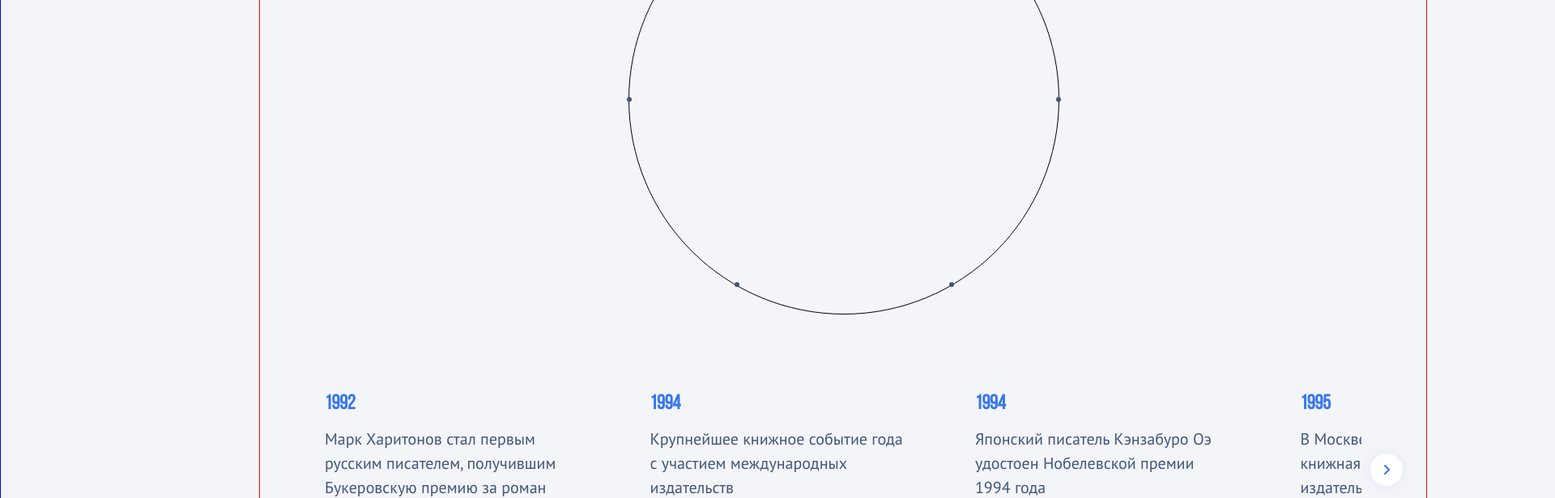
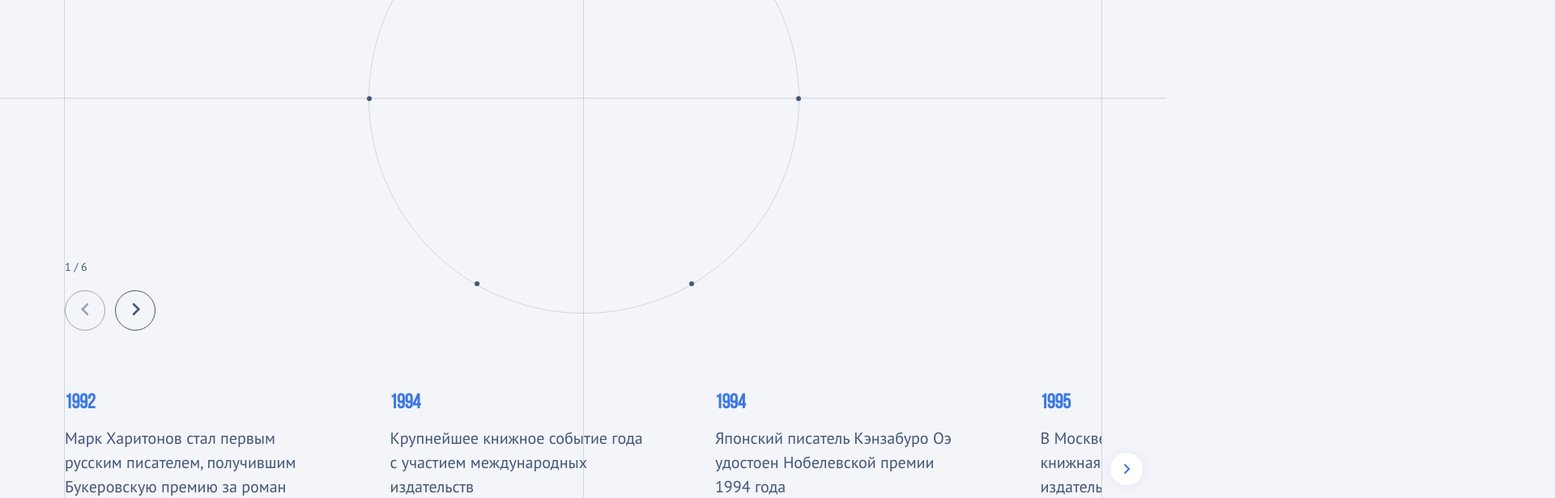
Before and after one commit to Stepan-Suprunov/Only_test, a React app: page / in a window 1280 px wide. Shown: the part 360-976 px from the top of the page at 81% size, 1920 px wide, since content can reach past the window. Built offline with nearby package versions, Linux system fonts and the light colour scheme.

Commit message:
InfoBlock stylization

```diff
--- /dev/null
+++ b/src/components/circle/circle-buttons/index.tsx
@@ -0,0 +1,32 @@
+import { CircleButtonsPropsType } from './type';
+import styles from './style.module.scss'
+
+export function CircleButtons({ onNext, onPrev, currentIndex, totalCount }: CircleButtonsPropsType) {
+    return (
+        <div className={styles.buttonsContainer}>
+            <div className={styles.counter}>
+                {currentIndex + 1} / {totalCount}
+            </div>
+            <div className={styles.buttonsWrapper}>
+                <button
+                    onClick={onPrev}
+                    className={`${styles.button} ${currentIndex === 0 ? styles.nonActive : ''}`}
+                    aria-label='Previous point'
+                >
+                    <svg width="25" height="25" viewBox="0 0 20 20" fill="none">
+                        <path d="M12 5L7 10L12 15" stroke="#42567A" strokeWidth="2" strokeLinecap="round"/>
+                    </svg>
+                </button>
+                <button
+                    onClick={onNext}
+                    className={`${styles.button} ${currentIndex === totalCount - 1 ? styles.nonActive : ''}`}
+                    aria-label='Previous point'
+                >
+                    <svg width="25" height="25" viewBox="0 0 20 20" fill="none">
+                        <path d="M8 5L13 10L8 15" stroke="#42567A" strokeWidth="2" strokeLinecap="round"/>
+                    </svg>
+                </button>
+            </div>
+        </div>
+    );
+};
--- /dev/null
+++ b/src/components/circle/circle-buttons/style.module.scss
@@ -0,0 +1,39 @@
+.buttonsContainer {
+  position: absolute;
+  flex-direction: column;
+  top: 680px;
+  left: -375px;
+}
+
+.counter {
+  font-size: 14px;
+  color: #42567A;
+  min-width: 50px;
+  text-align: start;
+  margin-bottom: 20px;
+}
+
+.buttonsWrapper {
+  gap: 12px;
+  display: flex;
+}
+
+.button {
+  width: 50px;
+  height: 50px;
+  padding: 0;
+  background-color: transparent;
+  border: 1px solid var(--color-black-blue);
+  border-radius: 50%;
+  cursor: pointer;
+  transition: all 0.3s ease;
+
+  &:hover {
+    background-color: white;
+  }
+}
+
+.nonActive {
+  opacity: 50%;
+  cursor: default;
+}
--- /dev/null
+++ b/src/components/circle/circle-buttons/type.ts
@@ -0,0 +1,6 @@
+export type CircleButtonsPropsType = {
+    onNext: () => void;
+    onPrev: () => void;
+    currentIndex: number;
+    totalCount: number;
+};
--- a/src/components/circle/index.tsx
+++ b/src/components/circle/index.tsx
@@ -2,6 +2,7 @@ import React, { useRef, useState } from 'react';
 import { gsap } from 'gsap';
 import styles from './style.module.scss'
 import { CirclePropsType } from './types';
+import {CircleButtons} from "./circle-buttons";
 
 export function Circle({items}: CirclePropsType) {
 
@@ -9,7 +10,7 @@ export function Circle({items}: CirclePropsType) {
     const [activeIndex, setActiveIndex] = useState(0);
     const pointsCount = items.length;
 
-    function handlePointClick(index: number) {
+    function rotateCircle(index: number) {
         const angle = (360 / pointsCount) * index;
 
         gsap.to(circleRef.current, {
@@ -17,12 +18,37 @@ export function Circle({items}: CirclePropsType) {
             duration: 2,
             ease: 'power3.out'
         });
+    };
 
+    function handleNext() {
+        setActiveIndex(prev => {
+            const newIndex = prev === pointsCount - 1 ? prev : prev + 1;
+            rotateCircle(newIndex);
+            return newIndex;
+        });
+    };
+
+    function handlePrev() {
+        setActiveIndex(prev => {
+            const newIndex = prev === 0 ? prev : prev - 1;
+            rotateCircle(newIndex);
+            return newIndex;
+        });
+    };
+
+    function handlePointClick(index: number) {
+        rotateCircle(index);
         setActiveIndex(index);
     };
 
     return (
         <div className={styles.circleContainer}>
+            <CircleButtons
+                onNext={handleNext}
+                onPrev={handlePrev}
+                currentIndex={activeIndex}
+                totalCount={pointsCount}
+            />
             <div className={styles.circle} ref={circleRef}>
                 {Array.from({length: pointsCount}).map((_, index) => {
                     const angle = (360 / pointsCount) * index - 60; // расчитываем угол расположения активной точки
--- a/src/components/circle/style.module.scss
+++ b/src/components/circle/style.module.scss
@@ -2,12 +2,13 @@
   position: relative;
   width: 530px;
   height: 530px;
+  padding-top: 215px;
 }
 
 .circle {
   width: 100%;
   height: 100%;
-  border: 1px solid black;
+  border: 1px solid rgba(66, 86, 122, 0.2);
   border-radius: 50%;
   position: relative;
   transition: transform 0.3s ease-out;
@@ -19,7 +20,7 @@
   height: 6px;
   border-radius: 50%;
   border: none;
-  background: #42567A;
+  background: var(--color-black-blue);
   cursor: pointer;
   padding: 0;
   transition: 0.3s ease;
@@ -28,7 +29,7 @@
     width: 56px;
     height: 56px;
     background: var(--color-background);
-    border: 1px solid black;
+    border: 1px solid rgba(66, 86, 122, 0.5);
     transition: 0.3s ease;
 
     .pointNumber {
@@ -39,9 +40,8 @@
 
 .pointNumber {
   position: absolute;
-  color: #3877EE;
+  color: var(--color-black-blue);
   font-size: 20px;
-  font-weight: 700;
   top: 50%;
   left: 50%;
   display: none;
--- a/src/components/swiper/swiper-buttons/style.module.scss
+++ b/src/components/swiper/swiper-buttons/style.module.scss
@@ -16,9 +16,9 @@
   justify-content: center;
   box-shadow: 0 0 15px 0 rgba(56, 119, 238, 0.1);
 
-  svg {
-    display: block;
-  }
+  //svg {
+  //  //display: block;
+  //}
 }
 
 .prevButton {
--- a/src/data/data.ts
+++ b/src/data/data.ts
@@ -1,32 +1,4 @@
 import { IEventRegistryResponse } from './types';
-
-export const events = [
-    {
-        id: 1,
-        title: 'Событие 1',
-        description: 'Подробности о первом значимом событии'
-    },
-    {
-        id: 2,
-        title: 'Событие 2',
-        description: 'Подробности о втором значимом событии'
-    },
-    {
-        id: 3,
-        title: 'Событие 3',
-        description: 'Подробности о третьем втором значимом событии'
-    },
-    {
-        id: 4,
-        title: 'Событие 4',
-        description: 'Подробности о четвёртом втором значимом событии'
-    },
-    {
-        id: 5,
-        title: 'Событие 5',
-        description: 'Подробности о пятом втором значимом событии'
-    },
-];
 
 export const data: IEventRegistryResponse = {
     "events": {
--- a/src/global.scss
+++ b/src/global.scss
@@ -38,4 +38,5 @@ body {
   padding: 0;
   font-family: 'PT Sans';
   color: var(--color-black-blue);
+  background-color: var(--color-background);
 }
--- a/src/layouts/info-block-layout/index.tsx
+++ b/src/layouts/info-block-layout/index.tsx
@@ -1,10 +1,17 @@
 import { InfoBlockLayoutPropsType } from './types';
 import styles from './style.module.scss'
+import React from "react";
 
 export function InfoBlockLayout({ children }: InfoBlockLayoutPropsType) {
     return (
-        <div className={styles.infoBlockLayout}>
-            {children}
-        </div>
+        <>
+            <div className={styles.linesContainer}>
+                <div className={styles.horizontalLine}></div>
+                <div className={styles.verticalLine}></div>
+            </div>
+            <div className={styles.infoBlockLayout}>
+                {children}
+            </div>
+        </>
     );
 };
--- a/src/layouts/info-block-layout/style.module.scss
+++ b/src/layouts/info-block-layout/style.module.scss
@@ -3,7 +3,33 @@
   flex-direction: column;
   align-items: center;
   gap: 96px;
-  padding: 215px 0;
-  margin: 0 auto;
-  width: 100%;
+  margin-left: 160px;
+  width: 1440px;
+  height: 1080px;
+  border: solid rgba(66, 86, 122, 0.2) 1px;
 }
+
+.linesContainer {
+  position: absolute;
+  margin-left: 160px;
+  width: 1440px;
+  height: 1080px;
+
+  .horizontalLine {
+    position: absolute;
+    top: 44.5%;
+    left: 0;
+    width: 100%;
+    height: 1px;
+    background: rgba(66, 86, 122, 0.2);;
+  }
+
+  .verticalLine {
+    position: absolute;
+    left: 50%;
+    top: 0;
+    width: 1px;
+    height: 100%;
+    background: rgba(66, 86, 122, 0.2);;
+  }
+}
--- a/src/layouts/main-layout/index.tsx
+++ b/src/layouts/main-layout/index.tsx
@@ -5,9 +5,7 @@ import { MainLayoutPropsType } from './types';
 export function MainLayout({ children }: MainLayoutPropsType) {
     return (
         <div className={styles.mainLayout}>
-            <div className={styles.content}>
                 {children}
-            </div>
         </div>
     );
 };
--- a/src/layouts/main-layout/style.module.scss
+++ b/src/layouts/main-layout/style.module.scss
@@ -1,16 +1,5 @@
 .mainLayout {
   margin: 0 auto;
-  width: 1920px;
-  min-height: 1080px;
   display: flex;
   justify-content: center;
-  background-color: var(--color-background);
-  border: solid blue 1px;
 }
-
-.content {
-  margin-left: 160px;
-  width: 1440px;
-  height: 1080px;
-  border: solid red 1px;
-}
```
